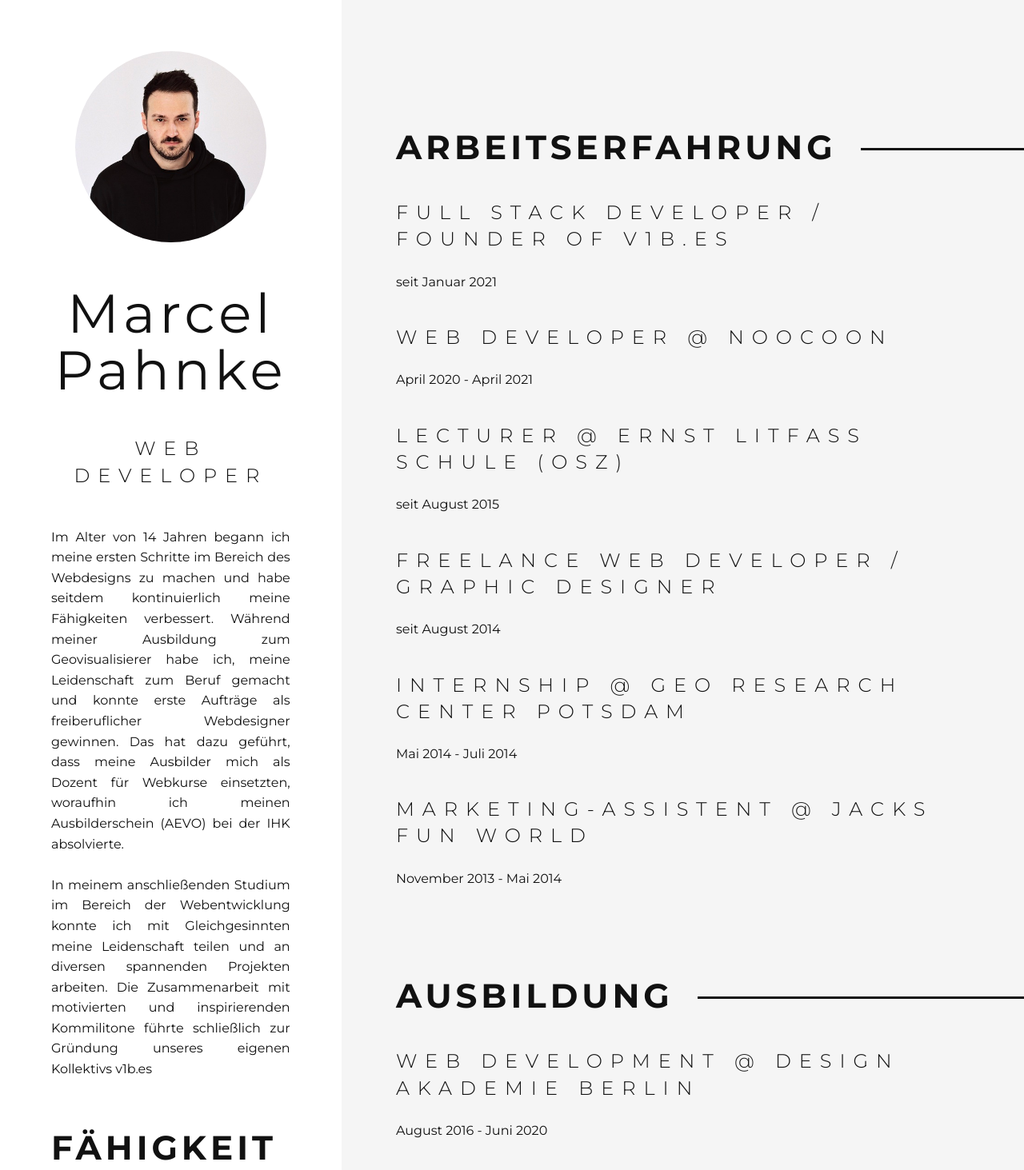
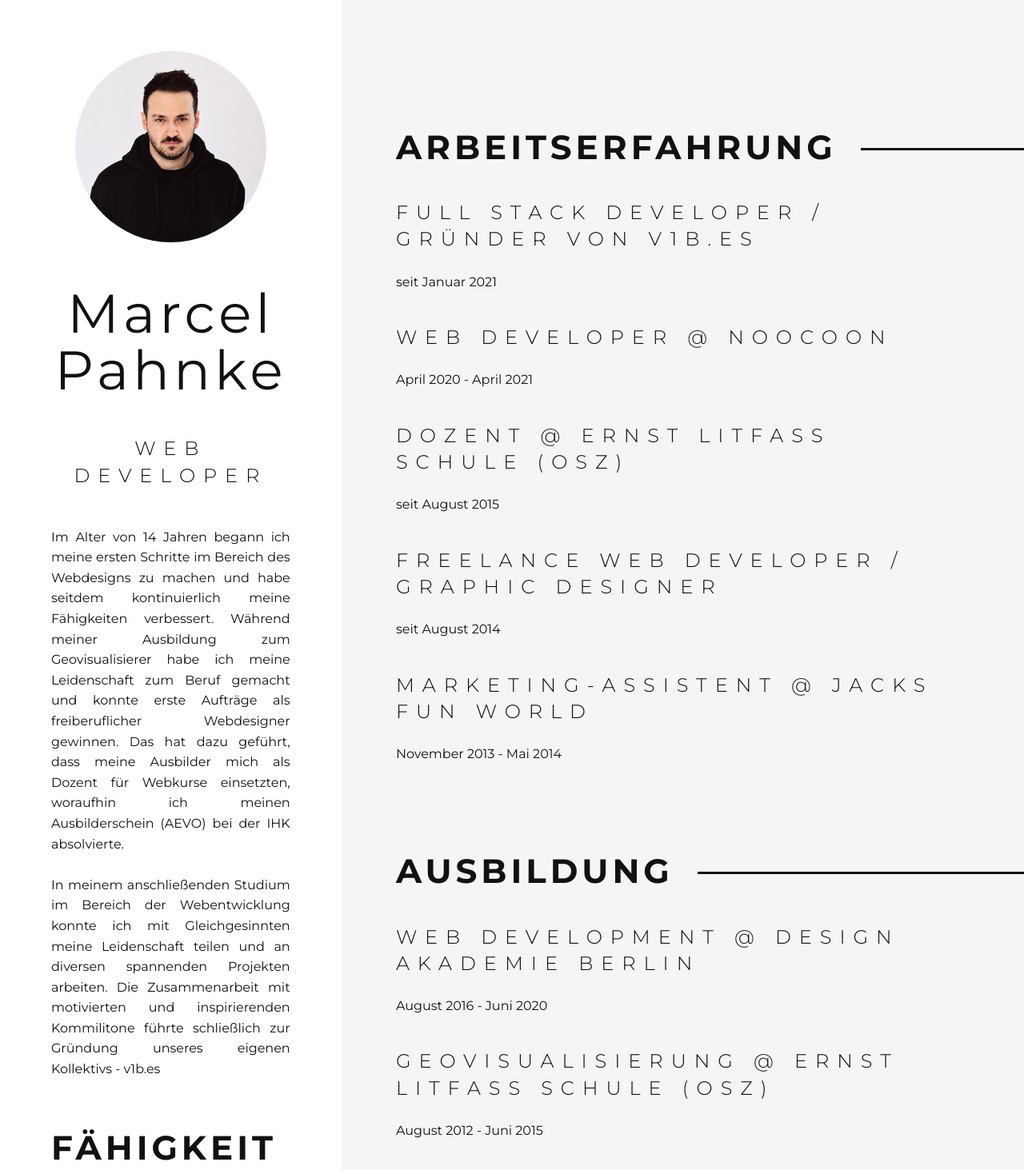
Before and after one commit to Moercell/mpahnke, a Next.js app: page / in a window 1280 px wide. Shown: the top 1463 px of the page at 80% size. Built offline with nearby package versions, Linux system fonts and the light colour scheme.

Commit message:
update texts / translations

```diff
--- a/content/locales/de.json
+++ b/content/locales/de.json
@@ -1,29 +1,33 @@
 {
     "profile.name": "Marcel Pahnke",
     "profile.job": "Webentwicklerin",
-    "profile.description": "Im Alter von 14 Jahren begann ich meine ersten Schritte im Bereich des Webdesigns zu machen und habe seitdem kontinuierlich meine Fähigkeiten verbessert. Während meiner Ausbildung zum Geovisualisierer habe ich, meine Leidenschaft zum Beruf gemacht und konnte erste Aufträge als freiberuflicher Webdesigner gewinnen. Das hat dazu geführt, dass meine Ausbilder mich als Dozent für Webkurse einsetzten, woraufhin ich meinen Ausbilderschein (AEVO) bei der IHK absolvierte.{br}{br} In meinem anschließenden Studium im Bereich der Webentwicklung konnte ich mit Gleichgesinnten meine Leidenschaft teilen und an diversen spannenden Projekten arbeiten. Die Zusammenarbeit mit motivierten und inspirierenden Kommilitone führte schließlich zur Gründung unseres eigenen Kollektivs v1b.es",
+    "profile.description": "Im Alter von 14 Jahren begann ich meine ersten Schritte im Bereich des Webdesigns zu machen und habe seitdem kontinuierlich meine Fähigkeiten verbessert. Während meiner Ausbildung zum Geovisualisierer habe ich meine Leidenschaft zum Beruf gemacht und konnte erste Aufträge als freiberuflicher Webdesigner gewinnen. Das hat dazu geführt, dass meine Ausbilder mich als Dozent für Webkurse einsetzten, woraufhin ich meinen Ausbilderschein (AEVO) bei der IHK absolvierte.{br}{br} In meinem anschließenden Studium im Bereich der Webentwicklung konnte ich mit Gleichgesinnten meine Leidenschaft teilen und an diversen spannenden Projekten arbeiten. Die Zusammenarbeit mit motivierten und inspirierenden Kommilitone führte schließlich zur Gründung unseres eigenen Kollektivs - v1b.es",
     "section.skills": "Fähigkeiten",
     "section.contact": "Kontakt",
     "date.since": "seit",
     "section.edu": "Ausbildung",
     "section.edu.01": "GEOVISUALISIERUNG @ ERNST LITFAß SCHULE (OSZ)",
+    "section.edu.01.desc": "Arbeiten mit Geoinformationssystemen ( ARCGIS / QGIS), Erstellung von Karten und Visualisierungen (Adobe Illustrator / Photoshop), Erstellung von 3D Modellen und Animationen, Auswertung von Geo-Daten und Satellitenbildern",
     "section.edu.02": "WEB DEVELOPMENT @ DESIGN AKADEMIE BERLIN",
+    "section.edu.02.desc": "Bachelorarbeit: Automatische Analyse von Grundrissen mit Hilfe von Neuronalen Netzwerken",
     "section.exp": "ARBEITSERFAHRUNG",
     "section.exp.01": "MARKETING-ASSISTENT @ JACKS FUN WORLD",
-    "section.exp.02": "INTERNSHIP @ GEO RESEARCH CENTER POTSDAM",
+    "section.exp.01.desc": "Erstellung von Digitalen Medien (Flyer, Plakate, Banner, Kino-Spot), SWAT-Analysen und Auswertungen von Marketing-Kampagnen, Kundenbetreuung und Beratung, Organisation und Durchführung von Events",
     "section.exp.03": "FREELANCE WEB DEVELOPER / GRAPHIC DESIGNER",
-    "section.exp.04": "LECTURER @ ERNST LITFAß SCHULE (OSZ)",
+    "section.exp.03.desc": "Planung und Entwicklung von Webseiten, Organisation und Verteilung der Aufgaben im Team, Erstellung von Angeboten / Rechnungen / Verträgen, Erstellung von Grafiken und Logos, Beratung und Betreuung von Kunden",
+    "section.exp.04": "DOZENT @ ERNST LITFAß SCHULE (OSZ)",
+    "section.exp.04.desc": "Organisation und Durchführung von HTML / CSS / JAVASCRIPT Intensiv Kursen, Cinema4D Workshops, Erstellung von Lernmaterialien",
     "section.exp.05": "WEB DEVELOPER @ {link}",
-    "section.exp.05.desc": "",
-    "section.exp.06": "FULL STACK DEVELOPER / FOUNDER OF {link}",
-    "section.exp.06.desc": "",
+    "section.exp.05.desc": "Front-end Entwicklung mit React / Functional Components / Redux, Bearbeitung von Jira und Gitlab Tickets, Betreuung und Entwicklung der Wordpress Home-page ",
+    "section.exp.06": "FULL STACK DEVELOPER / Gründer von {link}",
+    "section.exp.06.desc": "Planung und Entwicklung von Webseiten / Webapps / Digitalen Produkten, Konzeption und Auswertung von Marketing-Kampagnen (SEO / SEA / Social Media), Wartungsarbeiten und Technischer Support für Kunden, Dokumentation von Prozessen und Abläufen, Testen und Auswerten von neuen Technologien, Qualitätssicherung und Code Reviews, Zeit und Projektmanagement",
     "section.projects": "Projekte",
-    "link.label": "mehr",
+    "link.label": "Zum Projekt",
     "project.grotesk.desc": "Grotesk ist ein Digitales Kollektiv, das sich auf 3D visualisierung und Animation spezialisiert hat.{br}{br} Modullar gebaut mit Next.js und Storyblok als headless CMS, gehosted auf Vercel.",
     "project.aera.desc": "Bauprojekt in Berlin für Moderne und Grüne Büroflächen. {br}{br} Gebaut mit Next.js und Prismic als headless CMS, gehosted auf Vercel.",
     "project.toepfer.desc": "fördert Kunst & Kultur, Bildung & Gesellschaft, Wissenschaft und Zukunftsgerechte Landnutzung mit unterschiedlichen Ressourcen.{br}{br} Modullar gebaut mit Next.js und Storyblok als headless CMS, gehosted auf Vercel, Multilingual und wöchentlichen updates.",
     "project.worled.desc": "Musik-Platform mit wöchentlichen Veröffentlichungen. Benutzer können jeden Song nur einmal hören um sich voll und ganz nur auf die Musik einzulassen.{br}{br} Gebaut mit Vue.js und P5 für die Visualisierung der Songs. Das Backend ist komplett individuell mit Node.js und MongoDB gebaut.",
     "project.otk.desc": "Die Oberflächentechnik Kempen GmbH (OTK) veredelt die Oberflächen Ihrer Produkte nachhaltig, dekorativ und umweltschonend.{br}{br} Gebaut mit Next.js und Prismic als headless CMS, gehosted auf Uberspace.",
-    "project.steine.desc": "v1bes Promotion Website für den 1.Mai um virtuelle Steine zu werfen. {br}{br} Gebaut mit Preact, MongoDB und Node.js. {br}{br} Wir haben über 4.000 digitale würfe gezählt.",
+    "project.steine.desc": "v1bes Promotion Website für den 1.Mai, um virtuelle Steine zu werfen. {br}{br} Gebaut mit Preact, MongoDB und Node.js. {br}{br} Wir haben über 4.000 digitale würfe gezählt.",
     "project.blessing.desc": "Kleine Tierarztpraxis mit familiärer Atmosphäre in Berlin. {br}{br} Selbstgebautes Wordpress Theme und ACF für die Inhalte."
 }
--- a/content/locales/en.json
+++ b/content/locales/en.json
@@ -1,29 +1,33 @@
 {
     "profile.name": "Marcel Pahnke",
-    "profile.job": "WEB DEVELOPER",
-    "profile.description": "I started with web design in 9th grade as a hobby and kept doing it till 11th grade where I decided to learn it the right way. In 2014 i had my first real job as a freelance web designer and also started as a Lecturer in my old school for some basic web courses. Now I study web development in Berlin and met some great people with the same interests so we quickly started working together ... the collective is now called v1b.es",
+    "profile.job": "Web developer",
+    "profile.description": "At the age of 14, I took my first steps in the field of web design and have been continuously improving my skills ever since. During my training as a geovisualizer, I turned my passion into a profession and was able to win my first orders as a freelance web designer. This led to my trainers using me as a lecturer for web courses, which prompted me to complete my training as an instructor (AEVO) at the IHK.{br}{br} In my subsequent studies in the field of web development, I was able to share my passion with like-minded people and work on various exciting projects. The collaboration with motivated and inspiring fellow students eventually led to the founding of our own collective - v1b.es",
     "section.skills": "Skills",
     "section.contact": "Contact",
     "date.since": "since",
     "section.edu": "Education",
-    "section.edu.01": "GEOVISUALISIERUNG @ ERNST LITFAß SCHULE (OSZ)",
-    "section.edu.02": "WEB DEVELOPMENT @ DESIGN AKADEMIE BERLIN",
-    "section.exp": "WORK Experience",
-    "section.exp.01": "MARKETING-ASSISTENT @ JACKS FUN WORLD",
-    "section.exp.02": "INTERNSHIP @ GEO RESEARCH CENTER POTSDAM",
+    "section.edu.01": "GEOVISUALIZATION @ ERNST LITFAß SCHOOL (OSZ)",
+    "section.edu.01.desc": "Working with geoinformation systems (ARCGIS/QGIS), creating maps and visualizations (Adobe Illustrator/Photoshop), creating 3D models and animations, evaluating geo-data and satellite images",
+    "section.edu.02": "WEB DEVELOPMENT @ DESIGN ACADEMY BERLIN",
+    "section.edu.02.desc": "Bachelor thesis: Automatic analysis of floor plans using neural networks",
+    "section.exp": "WORK EXPERIENCE",
+    "section.exp.01": "MARKETING ASSISTANT @ JACK'S FUN WORLD",
+    "section.exp.01.desc": "Creating digital media (flyers, posters, banners, cinema spots), SWAT analysis and evaluation of marketing campaigns, customer service and consultation, organization and execution of events",
     "section.exp.03": "FREELANCE WEB DEVELOPER / GRAPHIC DESIGNER",
-    "section.exp.04": "LECTURER @ ERNST LITFAß SCHULE (OSZ)",
+    "section.exp.03.desc": "Planning and development of websites, organization and distribution of tasks within the team, creation of offers/invoices/contracts, creation of graphics and logos, consultation and support of customers",
+    "section.exp.04": "LECTURER @ ERNST LITFAß SCHOOL (OSZ)",
+    "section.exp.04.desc": "Organization and implementation of HTML/CSS/JAVASCRIPT intensive courses, Cinema4D workshops, creation of learning materials",
     "section.exp.05": "WEB DEVELOPER @ {link}",
-    "section.exp.05.desc": "this is a list test, maybe it works like this",
+    "section.exp.05.desc": "Front-end development with React / Functional Components / Redux, processing Jira and Gitlab tickets, support and development of the Wordpress homepage ",
     "section.exp.06": "FULL STACK DEVELOPER / FOUNDER OF {link}",
-    "section.exp.06.desc": "A tight-knit collective of creatives {br} offers professional consulting and builds sites combining innovative design and a holistic experience for the user. Working as a collaborative collective enables us to put together the best team for every project and work with highest agility.",
+    "section.exp.06.desc": "Planning and development of websites/web apps/digital products, conception and evaluation of marketing campaigns (SEO/SEA/social media), maintenance and technical support for customers, documentation of processes and procedures, testing and evaluation of new technologies, quality assurance and code reviews, time and project management",
     "section.projects": "Projects",
-    "link.label": "see more",
-    "project.grotesk.desc": "Grotesk is a minimalistic and responsive portfolio theme for Jekyll designed for focus and simplicity. It features four different color schemes, a large cover image, and a clean layout.",
-    "project.aera.desc": "Lorem ipsum, dolor sit amet consectetur adipisicing elit. Sunt, alias repudiandae! Nulla voluptatibus odit fugit eos blanditiis beatae cupiditate rerum, iste autem consequuntur laborum reprehenderit, nihil reiciendis esse nostrum porro.",
-    "project.toepfer.desc": "Lorem ipsum, dolor sit amet consectetur adipisicing elit. Sunt, alias repudiandae! Nulla voluptatibus odit fugit eos blanditiis beatae cupiditate rerum, iste autem consequuntur laborum reprehenderit, nihil reiciendis esse nostrum porro.",
-    "project.worled.desc": "Lorem ipsum, dolor sit amet consectetur adipisicing elit. Sunt, alias repudiandae! Nulla voluptatibus odit fugit eos blanditiis beatae cupiditate rerum, iste autem consequuntur laborum reprehenderit, nihil reiciendis esse nostrum porro.",
-    "project.otk.desc": "Lorem ipsum, dolor sit amet consectetur adipisicing elit. Sunt, alias repudiandae! Nulla voluptatibus odit fugit eos blanditiis beatae cupiditate rerum, iste autem consequuntur laborum reprehenderit, nihil reiciendis esse nostrum porro.",
-    "project.steine.desc": "Lorem ipsum, dolor sit amet consectetur adipisicing elit. Sunt, alias repudiandae! Nulla voluptatibus odit fugit eos blanditiis beatae cupiditate rerum, iste autem consequuntur laborum reprehenderit, nihil reiciendis esse nostrum porro.",
-    "project.blessing.desc": "Lorem ipsum, dolor sit amet consectetur adipisicing elit. Sunt, alias repudiandae! Nulla voluptatibus odit fugit eos blanditiis beatae cupiditate rerum, iste autem consequuntur laborum reprehenderit, nihil reiciendis esse nostrum porro."
+    "link.label": "View project",
+    "project.grotesk.desc": "Grotesk is a digital collective specializing in 3D visualization and animation.{br}{br} Built modularly with Next.js and Storyblok as a headless CMS, hosted on Vercel.",
+    "project.aera.desc": "Construction project in Berlin for modern and green office spaces. {br}{br} Built with Next.js and Prismic as a headless CMS, hosted on Vercel.",
+    "project.toepfer.desc": "Supports art & culture, education & society, science, and sustainable land use with various resources. {br}{br} Modules built with Next.js and Storyblok as a headless CMS, hosted on Vercel, multilingual, and updated weekly.",
+    "project.worled.desc": "Music platform with weekly releases. Users can only listen to each song once to fully immerse themselves in the music. {br}{br} Built with Vue.js and P5 for song visualization. The backend is custom-built with Node.js and MongoDB.",
+    "project.otk.desc": "Oberflächentechnik Kempen GmbH (OTK) sustainably, decoratively, and environmentally-friendly refines the surfaces of your products. {br}{br} Built with Next.js and Prismic as a headless CMS, hosted on Uberspace.",
+    "project.steine.desc": "v1bes promotion website for May 1st, to throw virtual stones. {br}{br} Built with Preact, MongoDB, and Node.js. {br}{br} We counted over 4,000 digital throws.",
+    "project.blessing.desc": "Small veterinary practice with a familiar atmosphere in Berlin. {br}{br} Self-built Wordpress theme and ACF for content."
 }
--- a/src/pages/index.tsx
+++ b/src/pages/index.tsx
@@ -197,12 +197,6 @@ export default function Home() {
                                 descriptionList={intl.formatMessage({id: 'section.exp.03.desc'})}
                             />
                             <SectionItem
-                                title={intl.formatMessage({id: 'section.exp.02'})}
-                                from={'2014-05'}
-                                to={'2014-07'}
-                                descriptionList={intl.formatMessage({id: 'section.exp.02.desc'})}
-                            />
-                            <SectionItem
                                 title={intl.formatMessage({id: 'section.exp.01'})}
                                 from={'2013-11'}
                                 to={'2014-05'}
```
